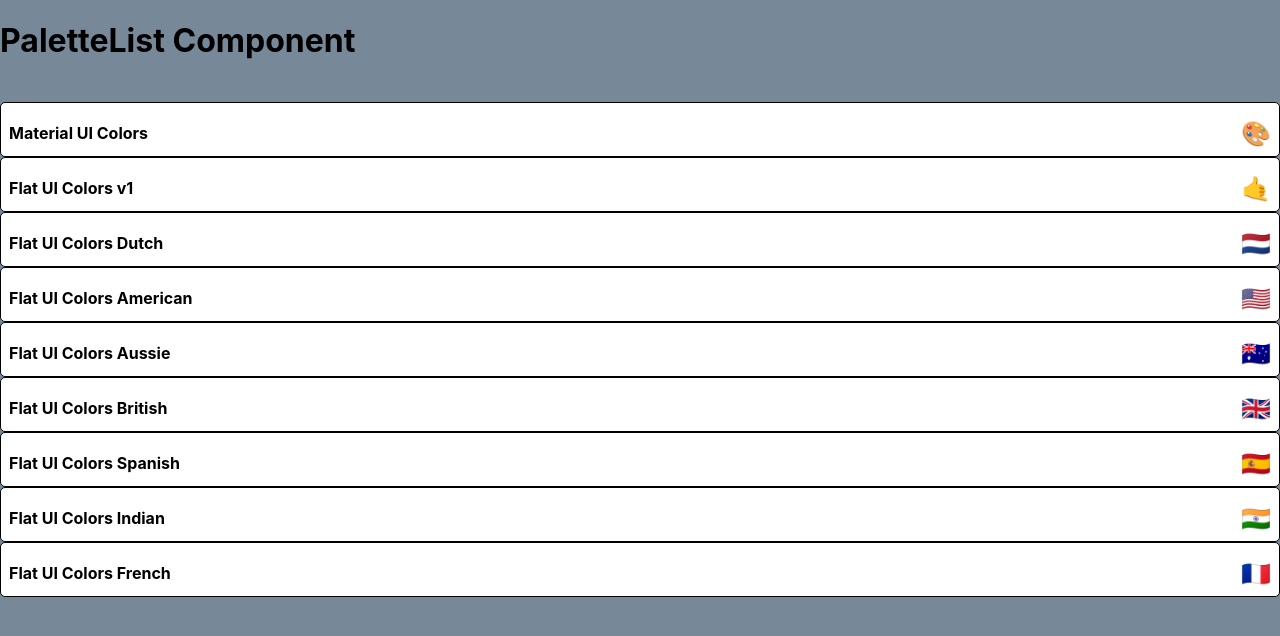
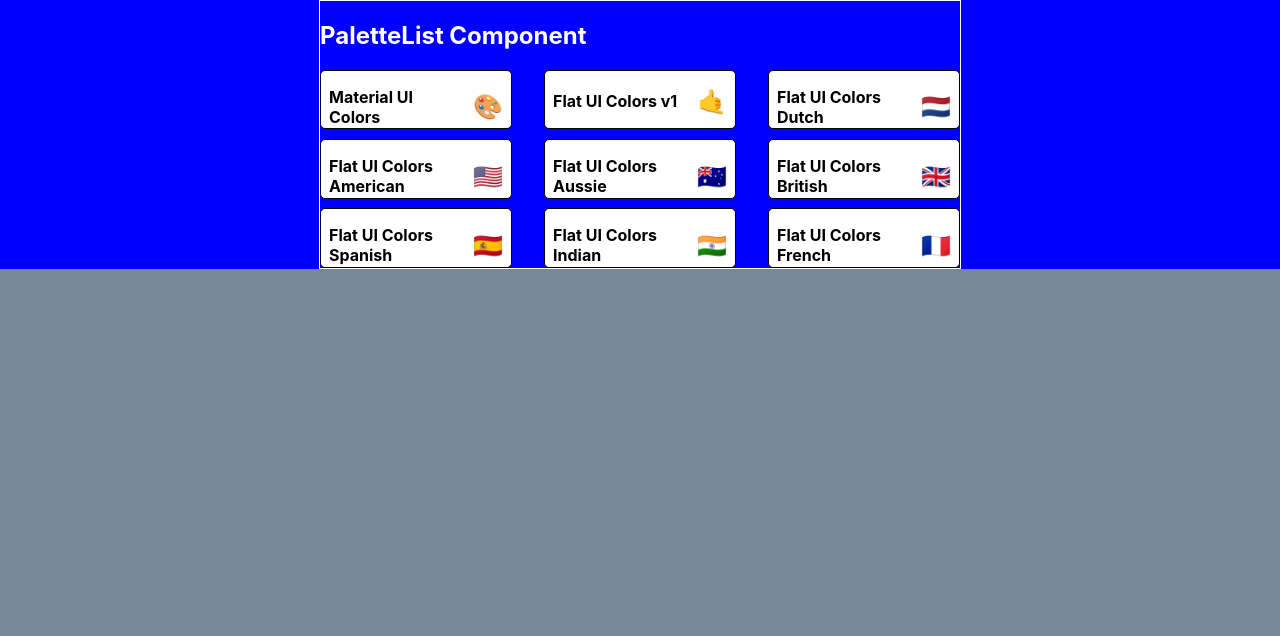
Before and after one commit to ChrisB32-cloud/Color-Project, a React (Create React App) app: page / in a window 1280 px wide. Shown: the top 636 px of the page. Built offline with nearby package versions, Linux system fonts and the light colour scheme.

Commit message:
PaletteList.js now has flexBox and grid for positioning with the styling

```diff
--- a/src/MiniPalette.js
+++ b/src/MiniPalette.js
@@ -1,5 +1,4 @@
 import React from 'react';
-import { makeStyles } from '@material-ui/core/styles';
 import { withStyles } from '@material-ui/styles';
 
 // We can style individual tags in main like this "& h1": {}
--- a/src/PaletteList.js
+++ b/src/PaletteList.js
@@ -1,6 +1,42 @@
 import React, { Component } from 'react';
 import { Link } from 'react-router-dom';
+import { withStyles, makeStyles } from '@material-ui/styles';
 import MiniPalette from './MiniPalette';
+
+
+
+const styles = {
+    root: {
+        backgroundColor: 'blue',
+        display: 'flex',
+        height: '100%',
+        alignItmes: 'flex-start',
+        justifyContent: 'center'
+
+    },
+    container: {
+        width: '50%',
+        display: 'flex',
+        alignItems: 'flex-start',
+        flexDirection: 'column',
+        flexWrap: 'wrap',
+        border: '1px solid white'
+    },
+    nav: {
+        display: 'flex',
+        width: '100%',
+        justifyContent: 'space-between',
+        color: 'white'
+    },
+    palettes: {
+        boxSizing: 'border-box',
+        width: '100%',
+        display: 'grid',
+        gridTemplateColumns: 'repeat(3, 30%)',
+        gridGap: '5%'
+    }
+}
+
 
 class PaletteList extends Component {
     constructor(props) {
@@ -10,19 +46,24 @@ class PaletteList extends Component {
 
     render() {
         // console.log(this.props.pals);
-        const { myPalettes } = this.props
+        const { myPalettes, classes } = this.props
 
         return (
-            <div>
-                <h1>PaletteList Component</h1>
-                <br />
-                {myPalettes.map((p, idx) => (
-                    // <p> <Link exact to={`/palette/${p.id}`} key={idx}> {p.paletteName} </Link></p>
-                    <MiniPalette {...p} />
-                ))}
+            <div className={classes.root}>
+                <div className={classes.container}>
+                    <nav className={classes.nav}>
+                        <h1>PaletteList Component</h1>
+                    </nav>
+                    <div className={classes.palettes}>
+                        {myPalettes.map((p, idx) => (
+                            <MiniPalette {...p} />
+                        ))}
+                    </div>
+                </div>
+
             </div>
         );
     }
 }
 
-export default PaletteList;
+export default withStyles(styles)(PaletteList);
```
